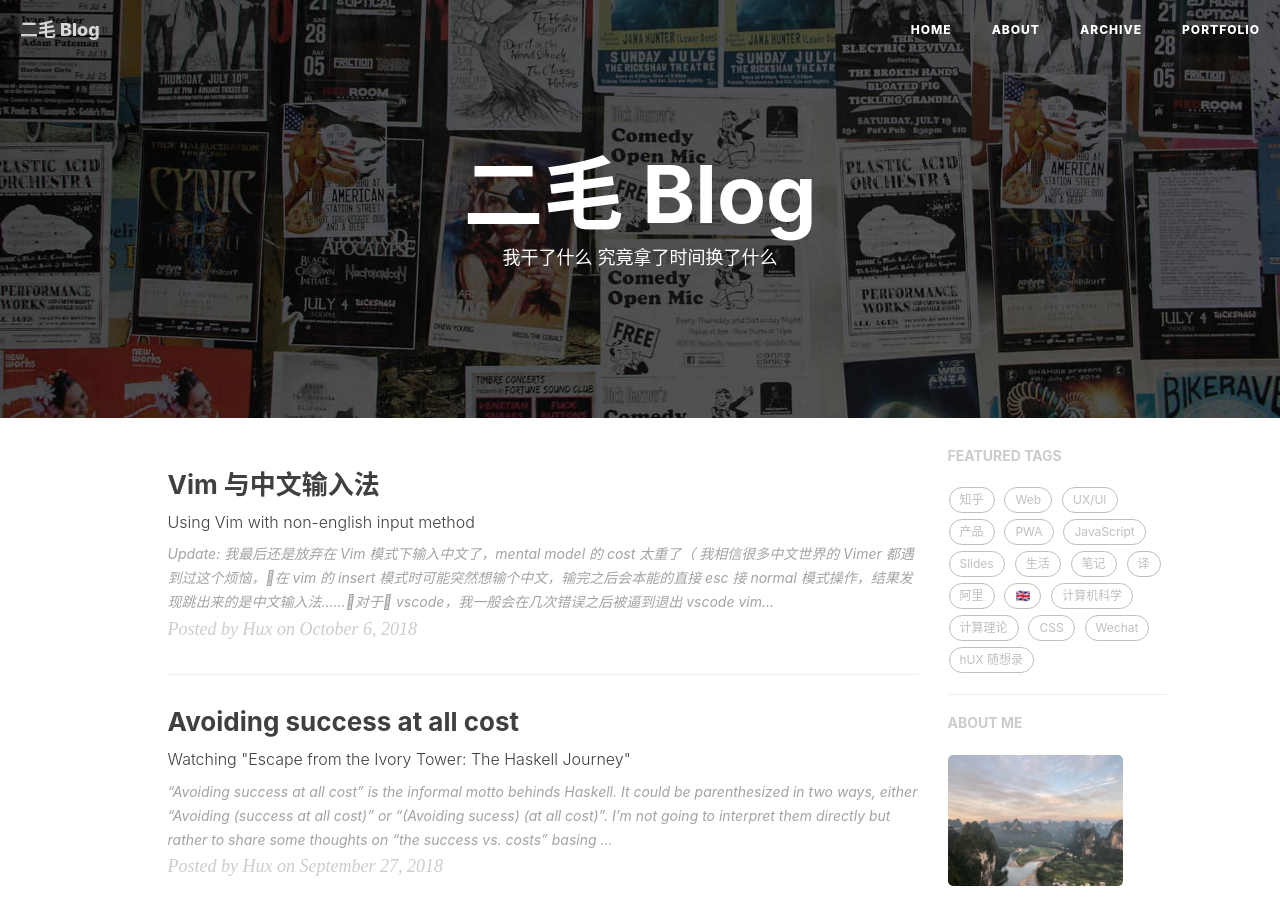
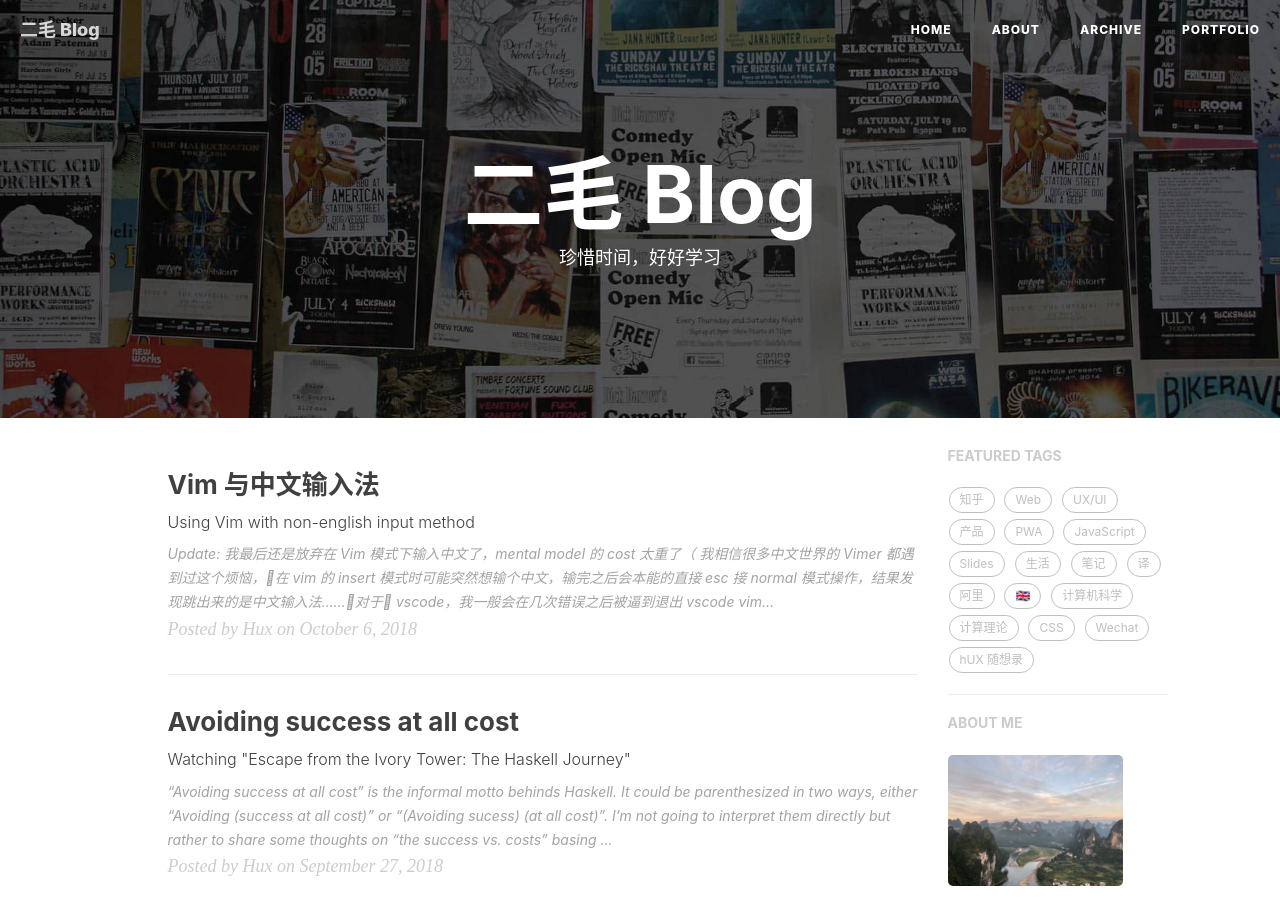
Before and after one commit to MRwangmaomao/MRwangmaomao.github.io, a Jekyll site: the page built from index.html, in a window 1280 px wide and 900 px high. Built offline with Jekyll 4.4.1, drawn with Linux system fonts in a browser that asks for light colours; nearby versions of some CDN libraries; the list of posts is cut into pages by our own code; comment, search, counter and statistics services are not loaded.

Commit message:
Update index.html

```diff
--- a/index.html
+++ b/index.html
@@ -1,6 +1,6 @@
 ---
 layout: page
-description: "我干了什么 究竟拿了时间换了什么"
+description: "珍惜时间，好好学习"
 ---
 
 {% for post in paginator.posts %}
```
